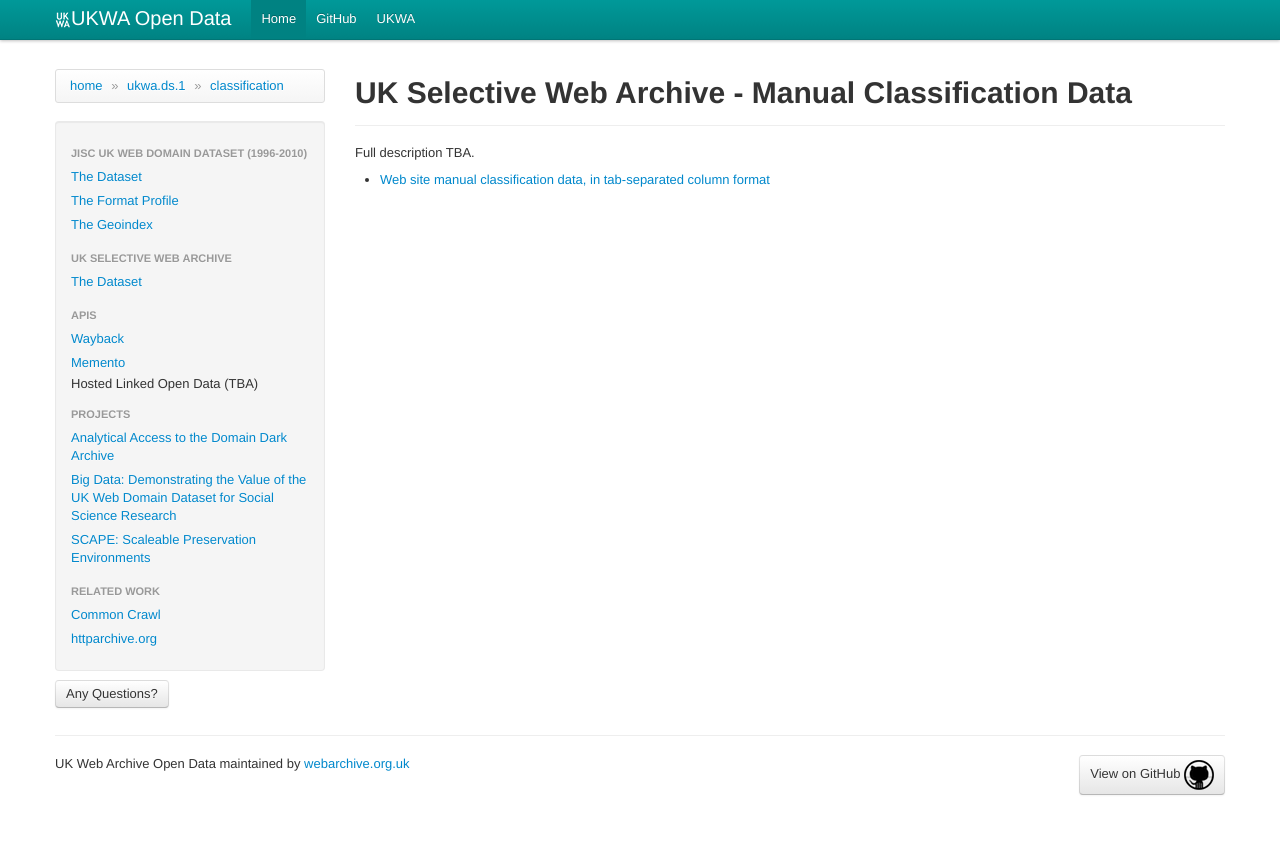
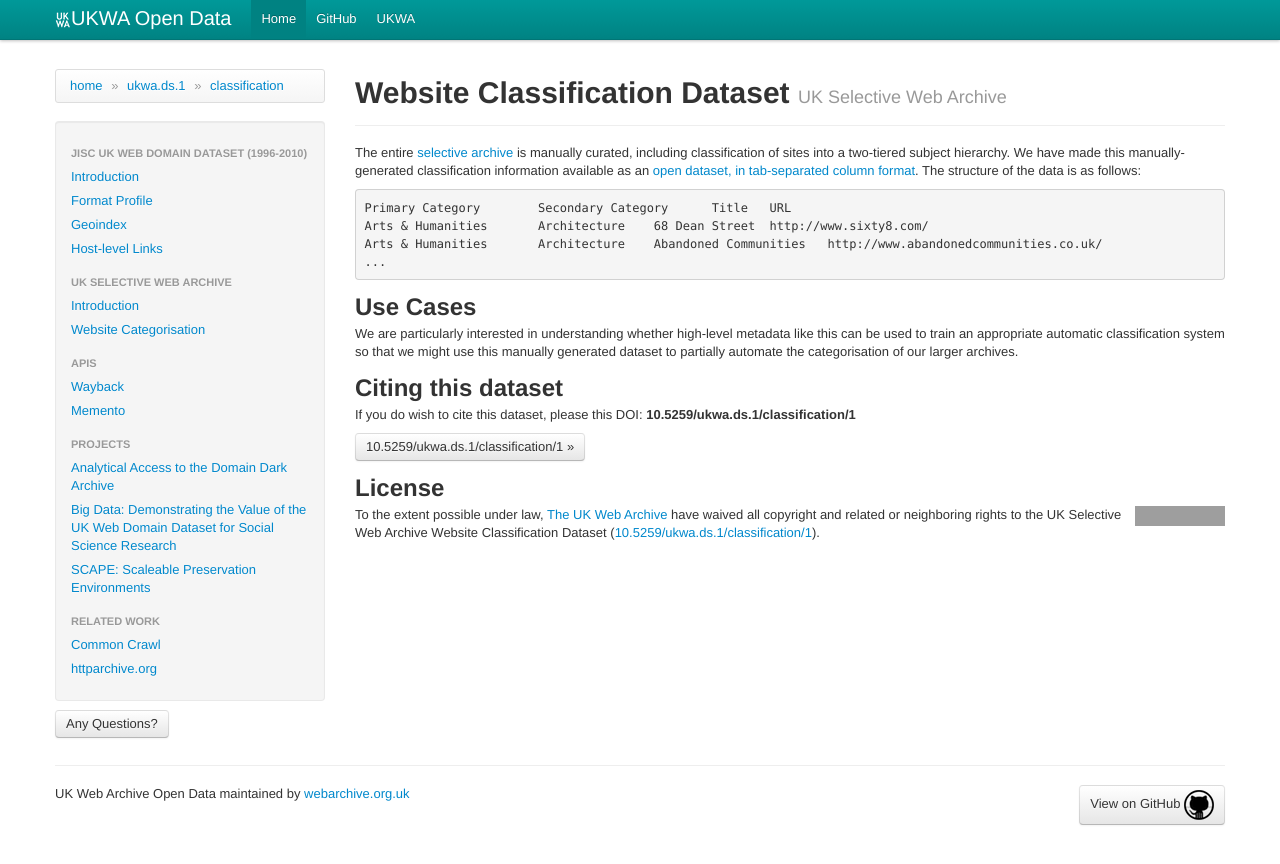
Before and after one commit to ukwa/opendata, a Jekyll site: the page built from ukwa.ds.1/classification/index.md, in a window 1280 px wide. Shown: the top 864 px of the page. Built offline with Jekyll 4.4.1, drawn with Linux system fonts in a browser that asks for light colours; grey boxes are pictures that could not be loaded.

Commit message:
Improved documentation for the classification dataset.

```diff
--- /dev/null
+++ b/_includes/ukwa_cc0.md
@@ -0,0 +1,15 @@
+License
+-------
+
+<p xmlns:dct="http://purl.org/dc/terms/">
+  <a rel="license" style="float:right"
+     href="http://creativecommons.org/publicdomain/zero/1.0/">
+    <img src="http://i.creativecommons.org/p/zero/1.0/88x31.png" style="border-style: none;" alt="CC0" />
+  </a>
+  To the extent possible under law,
+  <a rel="dct:publisher"
+     href="{{ site.baseurl }}/">
+    <span property="dct:title">The UK Web Archive</span></a>
+  have waived all copyright and related or neighboring rights to the
+  <span property="dct:title">{{ page.subtitle }} {{ page.title }}</span> (<a href="http://dx.doi.org/{{ page.doi }}">{{ page.doi }}</a>).
+</p>
--- a/_layouts/bootstrap.html
+++ b/_layouts/bootstrap.html
@@ -101,21 +101,25 @@
   <li class="nav-header">
     JISC UK Web Domain Dataset (1996-2010)
   </li>
-  <li><a href="{{ site.baseurl }}/ukwa.ds.2">The Dataset</a></li>
-  <li><a href="{{ site.baseurl }}/ukwa.ds.2/fmt">The Format Profile</a></li>
-  <li><a href="{{ site.baseurl }}/ukwa.ds.2/geo">The Geoindex</a></li>
+  <li><a href="{{ site.baseurl }}/ukwa.ds.2">Introduction</a></li>
+  <li><a href="{{ site.baseurl }}/ukwa.ds.2/fmt">Format Profile</a></li>
+  <li><a href="{{ site.baseurl }}/ukwa.ds.2/geo">Geoindex</a></li>
+<!--
+  <li><a href="{{ site.baseurl }}/ukwa.ds.2/linkage">Top-level Links</a></li>
+-->
+  <li><a href="{{ site.baseurl }}/ukwa.ds.2/host-linkage">Host-level Links</a></li>
 
   <li class="nav-header">
     UK Selective Web Archive
   </li>
-  <li><a href="{{ site.baseurl }}/ukwa.ds.1">The Dataset</a></li>
+  <li><a href="{{ site.baseurl }}/ukwa.ds.1">Introduction</a></li>
+  <li><a href="{{ site.baseurl }}/ukwa.ds.1/classification">Website Categorisation</a></li>
 
   <li class="nav-header">
     APIs
   </li>
   <li><a href="{{ site.baseurl }}/wayback">Wayback</a></li>
   <li><a href="{{ site.baseurl }}/memento">Memento</a></li>
-  <li>Hosted Linked Open Data (TBA)</li>
 
   <li class="nav-header">
     Projects
--- a/ukwa.ds.1/classification/index.md
+++ b/ukwa.ds.1/classification/index.md
@@ -1,9 +1,23 @@
 ---
 layout: bootstrap
-title: UK Selective Web Archive - Manual Classification Data
+title: Website Classification Dataset
+subtitle: UK Selective Web Archive
 doi: 10.5259/ukwa.ds.1/classification/1
 ---
 
-Full description TBA.
+The entire [selective archive]({{ site.baseurl }}/ukwa.ds.1/) is manually curated, including classification of sites into a two-tiered subject hierarchy. We have made this manually-generated classification information available as an [open dataset, in tab-separated column format]({{ site.baseurl }}/ukwa.ds.1/classification/classification.tsv). The structure of the data is as follows:
 
-* [Web site manual classification data, in tab-separated column format]({{ site.baseurl }}/ukwa.ds.1/classification/classification.tsv)
+<pre>
+Primary Category        Secondary Category      Title   URL
+Arts &amp; Humanities       Architecture    68 Dean Street  http://www.sixty8.com/
+Arts &amp; Humanities       Architecture    Abandoned Communities   http://www.abandonedcommunities.co.uk/
+...
+</pre>
+
+Use Cases
+---------
+We are particularly interested in understanding whether high-level metadata like this can be used to train an appropriate automatic classification system so that we might use this manually generated dataset to partially automate the categorisation of our larger archives.
+
+{% include cite_doi.md %}
+
+{% include ukwa_cc0.md %}
```
Also changed, not shown: ukwa.ds.1/index.md (+4 -6 lines), wayback.md (+2 -0 lines).
